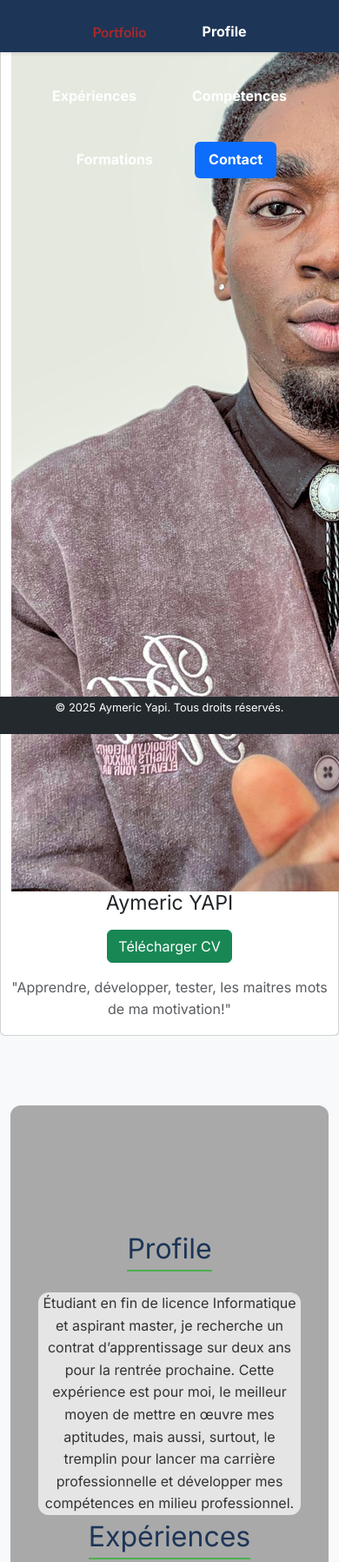
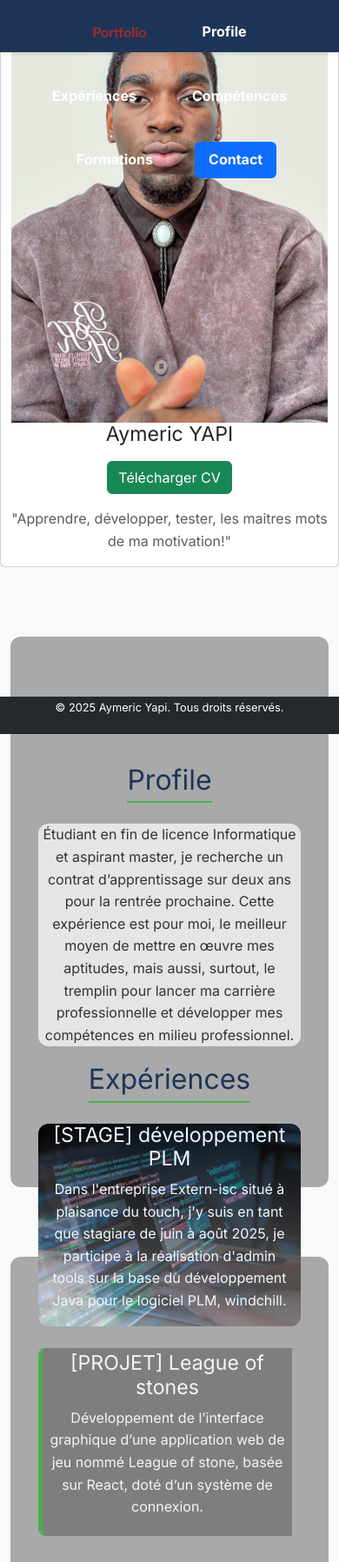
Before and after one commit to Y0AZ/portfolio, a plain HTML site: page index.html in a window 390 px wide. Shown: the top 1796 px of the page at 87% size. Drawn offline with nearby package versions, Linux system fonts and the light colour scheme.

Commit message:
modif mineure

```diff
--- a/index.html
+++ b/index.html
@@ -27,9 +27,9 @@
 
   <div class="container">
     <div class="row">
-      <div class="col-md-4 card">
+      <div class="col-12 col-md-4 card">
         <div class="text-center">
-          <img src="img/photo.jpg" alt="Photo d'Aymeric Yapi">
+          <img src="img/photo.jpg" class="img-fluid" alt="Photo d'Aymeric Yapi">
           <h3>Aymeric YAPI</h3>
           <p>
             <a href="docs/CV_Aymeric_Yapi.pdf" download class="btn btn-success mt-2"> Télécharger CV </a>
@@ -38,7 +38,7 @@
         </div>
       </div>
 
-      <div data-bs-spy="scroll" data-bs-target="#navbar-info" data-bs-smooth-scroll="true" class="scrollspy bg-body-tertiary col-md-8">
+      <div data-bs-spy="scroll" data-bs-target="#navbar-info" data-bs-smooth-scroll="true" class="scrollspy bg-body-tertiary col-12 col-md-8">
         <section id="scrollspyHeading1">
           <div class="d-flex justify-content-center flex-column align-items-center text-center">
             <h2  class="section-title">Profile</h2>
@@ -55,7 +55,7 @@
               <div class="intern relief row">
                 <h3>[STAGE] développement PLM</h3>
                 <p>Dans l'entreprise Extern-isc situé à plaisance du touch, j'y suis en tant que stagiare de juin à août 2025,
-                  je participe à la réalisation d'un admin tools sur la base de développement PLM en Java avec le framework windchill.
+                  je participe à la réalisation d'admin tools sur la base du développement Java pour le logiciel PLM, windchill.
                 </p>
               </div>
               <br/>
```
